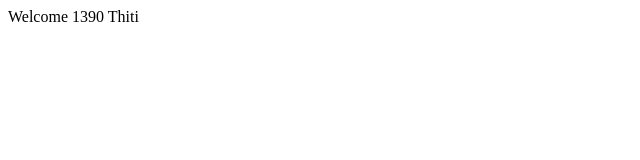
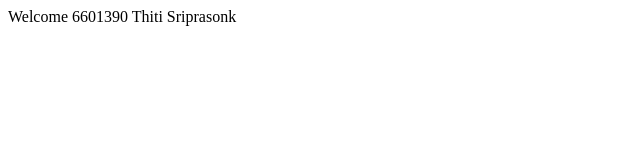
Before and after one commit to Knnthiti/Knnthiti.github.io, a plain HTML site: page index.html in a window 1280 px wide. Shown: the whole page, without its empty margins (0-640 px from the left). Drawn offline with Linux system fonts and the light colour scheme.

Commit message:
index.html

```diff
--- a/index.html
+++ b/index.html
@@ -6,6 +6,6 @@
     <title>Document</title>
 </head>
 <body>
-    Welcome 1390 Thiti
+    Welcome 6601390 Thiti Sriprasonk
 </body>
 </html>
```
